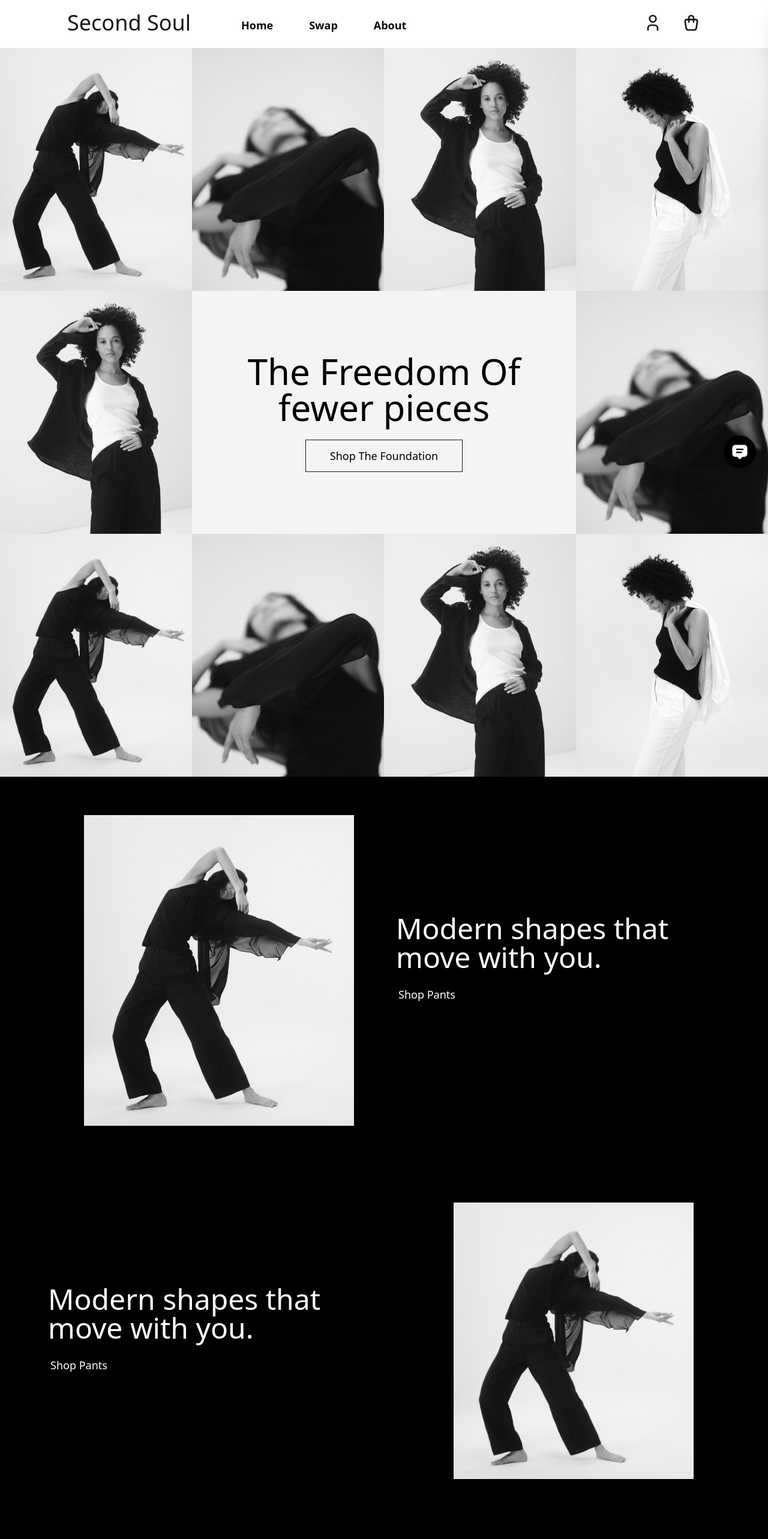
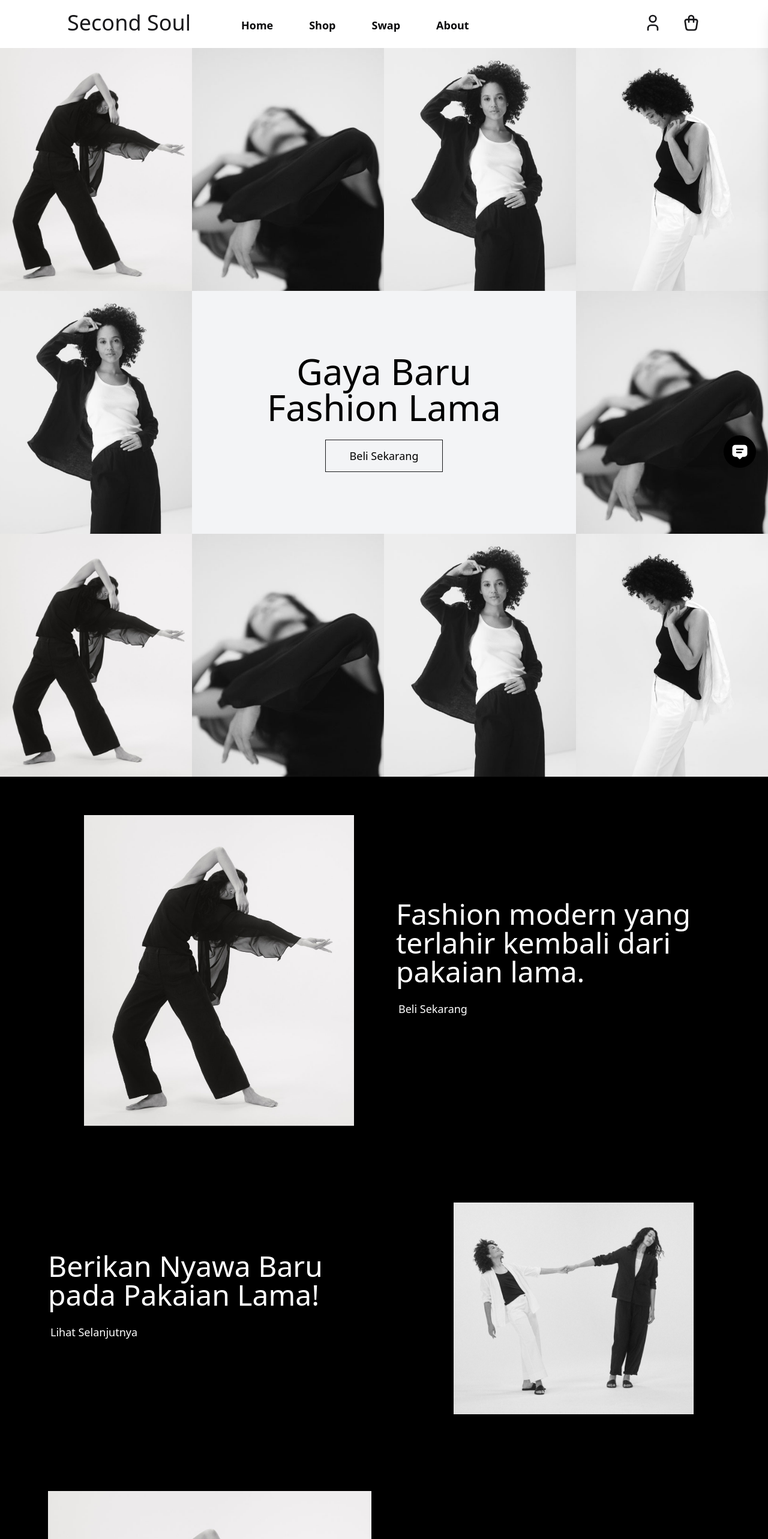
Before and after one commit to FikryRamadhan/IFEST, a React (Vite) app: page / in a window 1280 px wide. Shown: the top 2566 px of the page at 60% size. Built offline with nearby package versions, Linux system fonts and the light colour scheme.

Commit message:
IFEST: Changes Content In Home Page

```diff
--- a/src/component/Navbar.tsx
+++ b/src/component/Navbar.tsx
@@ -73,10 +73,16 @@ const Navbar = () => {
         {/* Desktop Navigation */}
         <div className="hidden lg:mt-4 lg:flex flex-1 ml-20 items-center text-lg gap-14 text-zinc-900 font-semibold">
           <NavLink
-            to={""}
+            to={"/"}
             className="relative lg:ml-1  pb-2 text-zinc-950 text-lg after:content-[''] after:bottom-0 after:h-[2px] after:bg-zinc-950 after:absolute after:rounded-full hover:after:w-full after:transition-all after:duration-500 after:left-0"
           >
             Home
+          </NavLink>
+          <NavLink
+            to={"/shop-fashion"}
+            className="relative lg:ml-1  pb-2 text-zinc-950 text-lg after:content-[''] after:bottom-0 after:h-[2px] after:bg-zinc-950 after:absolute after:rounded-full hover:after:w-full after:transition-all after:duration-500 after:left-0"
+          >
+            Shop
           </NavLink>
           <NavLink
             to={""}
@@ -124,10 +130,16 @@ const Navbar = () => {
           {/* Navigasi */}
           <nav className="flex flex-col gap-4 mt-10 text-lg font-semibold">
             <NavLink
-              to={""}
+              to={"/"}
               className="relative lg:ml-1  pb-2 text-zinc-950 text-lg after:content-[''] after:bottom-0 after:h-[2px] after:bg-zinc-950 after:absolute after:rounded-full hover:after:w-1/2  after:transition-all after:duration-500 after:left-0"
             >
               Home
+            </NavLink>
+            <NavLink
+              to={"/shop-fashion"}
+              className="relative lg:ml-1  pb-2 text-zinc-950 text-lg after:content-[''] after:bottom-0 after:h-[2px] after:bg-zinc-950 after:absolute after:rounded-full hover:after:w-1/2 after:transition-all after:duration-500 after:left-0"
+            >
+              Shop
             </NavLink>
             <NavLink
               to={""}
--- a/src/sections/home/About.tsx
+++ b/src/sections/home/About.tsx
@@ -15,33 +15,33 @@ const About = () => {
           </div>
           <div className="lg:w-1/2 w-full px-4 lg:px-0 mb-10 lg:mt-0 text-left lg:text-left md:mt-15">
             <h1 className="lg:text-5xl text-3xl mb-6 lg:mb-6 text-white ">
-              Modern shapes that move with you.
+            Fashion modern yang terlahir kembali dari pakaian lama.
             </h1>
             <NavLink
               to={""}
               className="relative lg:ml-1  pb-2 text-white text-lg after:content-[''] after:bottom-0 after:h-[2px] after:bg-white after:absolute after:rounded-full hover:after:w-full after:transition-all after:duration-500 after:left-0"
             >
-              Shop Pants
+              Beli Sekarang
             </NavLink>
           </div>
         </div>
         <div className="w-full flex flex-col min-md:py-16 min-md:flex-row-reverse lg:items-center min-md:px-20 gap-10 bg-black">
           <div className="min-md:w-1/2 w-full">
             <img
-              src="img/satu.jpg"
+              src="img/row.jpg"
               alt=""
               className="w-full min-md:w-[400px] min-md:ml-24 h-auto object-cover"
             />
           </div>
           <div className="lg:w-1/2 w-full px-4 lg:px-0 mb-10 lg:mt-0 text-left lg:text-left md:mt-15">
             <h1 className="lg:text-5xl text-3xl mb-6 lg:mb-6 text-white ">
-              Modern shapes that move with you.
+            Berikan Nyawa Baru pada Pakaian Lama!
             </h1>
             <NavLink
               to={""}
               className="relative lg:ml-1  pb-2 text-white text-lg after:content-[''] after:bottom-0 after:h-[2px] after:bg-white after:absolute after:rounded-full hover:after:w-full after:transition-all after:duration-500 after:left-0"
             >
-              Shop Pants
+               Lihat Selanjutnya
             </NavLink>
           </div>
         </div>
@@ -56,13 +56,13 @@ const About = () => {
           </div>
           <div className="lg:w-1/2 px-4 w-full text-left lg:text-left mb-10">
             <h1 className="lg:text-5xl mb-6  lg:mb-6 text-3xl text-white">
-              Modern shapes that move with you.
+              Tukar, Daur Ulang, Pakai Lagi!
             </h1>
             <NavLink
               to={""}
               className="relative lg:ml-1 pb-2 text-white text-lg after:content-[''] after:bottom-0 after:h-[2px] after:bg-white after:absolute after:rounded-full hover:after:w-full after:transition-all after:duration-500 after:left-0"
             >
-              Shop Pants
+              Tukar Sekarang
             </NavLink>
           </div>
         </div>
--- a/src/sections/home/Hero.tsx
+++ b/src/sections/home/Hero.tsx
@@ -85,11 +85,11 @@ const Hero = () => {
         <div className="col-span-2 col-start-2 row-start-2 bg-gray-100">
           <div className=" flex flex-col items-center justify-center h-full">
             <h1 className="text-center md:text-2xl lg:text-6xl ">
-              The Freedom Of <br />
-              fewer pieces
+              Gaya Baru <br />
+              Fashion Lama
             </h1>
             <button className="lg:block hidden md:block md:mt-2 lg:mt-6 border text-lg hover:bg-zinc-950 hover:text-white  border-zinc-900 py-3 px-10">
-              Shop The Foundation
+              Beli Sekarang
             </button>
           </div>
         </div>
@@ -99,7 +99,7 @@ const Hero = () => {
             to={""}
             className="relative lg:ml-1 pb-2 text-zinc-900 text-lg after:content-[''] after:bottom-0 after:h-[2px] after:bg-zinc-950 after:absolute after:rounded-full hover:after:w-full after:transition-all after:duration-500 after:left-0"
           >
-            Shop The Foundation
+            Beli Sekarang
           </NavLink>
         </div>
       </div>
```
Also changed, not shown: public/img/row.jpg (added).
